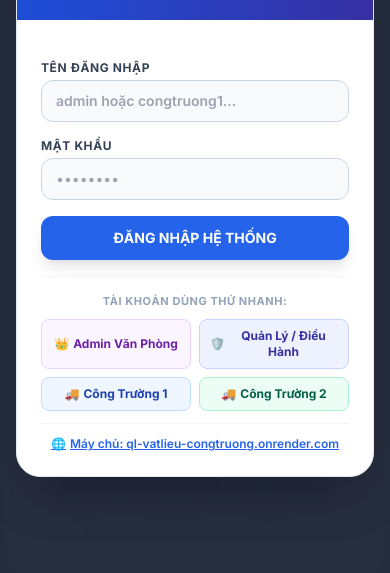
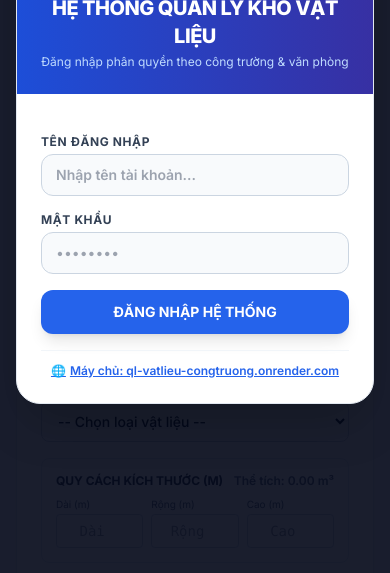
Before and after one commit to khanh1276-art/ql-vatlieu-android-app, a website: page www/index.html in a window 390 px wide. Shown: the part 270-843 px from the top of the page. Drawn offline with nearby package versions, Linux system fonts and the light colour scheme.

Commit message:
Fix mobile typing input lag, hardware acceleration, and remove trial accounts

```diff
--- a/capacitor.config.json
+++ b/capacitor.config.json
@@ -8,7 +8,7 @@
   },
   "android": {
     "allowMixedContent": true,
-    "captureInput": true,
+    "captureInput": false,
     "webContentsDebuggingEnabled": true
   }
 }
--- a/www/index.html
+++ b/www/index.html
@@ -45,7 +45,7 @@
 <body class="bg-slate-100 text-slate-800 min-h-screen flex flex-col">
 
   <!-- ==================== MÀN HÌNH ĐĂNG NHẬP (LOGIN OVERLAY) ==================== -->
-  <div id="loginOverlay" class="fixed inset-0 bg-slate-900/90 backdrop-blur-md z-50 flex items-center justify-center p-4">
+  <div id="loginOverlay" class="fixed inset-0 bg-slate-950/90 z-50 flex items-center justify-center p-4">
     <div class="bg-white rounded-3xl shadow-2xl max-w-md w-full overflow-hidden border border-slate-200">
       <!-- Header card -->
       <div class="bg-gradient-to-r from-blue-700 to-indigo-800 text-white p-6 text-center">
@@ -64,8 +64,8 @@
           <label class="block text-xs font-bold text-slate-700 uppercase tracking-wider mb-1">
             Tên Đăng Nhập
           </label>
-          <input type="text" id="loginUsername" required placeholder="admin hoặc congtruong1..."
-            autocomplete="username"
+          <input type="text" id="loginUsername" required placeholder="Nhập tên tài khoản..."
+            autocomplete="username" autocorrect="off" autocapitalize="none" spellcheck="false" inputmode="text"
             class="w-full text-sm font-semibold px-3.5 py-2.5 bg-slate-50 border border-slate-300 rounded-xl focus:bg-white focus:border-blue-600 focus:outline-none">
         </div>
 
@@ -74,7 +74,7 @@
             Mật Khẩu
           </label>
           <input type="password" id="loginPassword" required placeholder="••••••••"
-            autocomplete="current-password"
+            autocomplete="current-password" autocorrect="off" autocapitalize="none" spellcheck="false"
             class="w-full text-sm px-3.5 py-2.5 bg-slate-50 border border-slate-300 rounded-xl focus:bg-white focus:border-blue-600 focus:outline-none">
         </div>
 
@@ -83,36 +83,12 @@
           <span>ĐĂNG NHẬP HỆ THỐNG</span>
         </button>
 
-        <!-- Nút đăng nhập nhanh mẫu để trải nghiệm -->
-        <div class="pt-4 border-t border-slate-100">
-          <p class="text-[11px] font-bold text-slate-400 uppercase tracking-wider text-center mb-2.5">
-            Tài Khoản Dùng Thử Nhanh:
-          </p>
-          <div class="grid grid-cols-2 gap-2">
-            <button type="button" onclick="quickFillLogin('admin', 'admin@123')"
-              class="px-2.5 py-2 bg-purple-50 hover:bg-purple-100 text-purple-800 rounded-lg text-xs font-bold border border-purple-200 flex items-center justify-center gap-1">
-              <span>👑</span> Admin Văn Phòng
-            </button>
-            <button type="button" onclick="quickFillLogin('dieuhanh', '123456')"
-              class="px-2.5 py-2 bg-indigo-50 hover:bg-indigo-100 text-indigo-800 rounded-lg text-xs font-bold border border-indigo-200 flex items-center justify-center gap-1">
-              <span>🛡️</span> Quản Lý / Điều Hành
-            </button>
-            <button type="button" onclick="quickFillLogin('congtruong1', '123456')"
-              class="px-2.5 py-2 bg-blue-50 hover:bg-blue-100 text-blue-800 rounded-lg text-xs font-bold border border-blue-200 flex items-center justify-center gap-1">
-              <span>🚚</span> Công Trường 1
-            </button>
-            <button type="button" onclick="quickFillLogin('congtruong2', '123456')"
-              class="px-2.5 py-2 bg-emerald-50 hover:bg-emerald-100 text-emerald-800 rounded-lg text-xs font-bold border border-emerald-200 flex items-center justify-center gap-1">
-              <span>🚚</span> Công Trường 2
-            </button>
-          </div>
-          <!-- Cấu hình máy chủ kết nối (Render / LAN) -->
-          <div class="pt-3 mt-3 border-t border-slate-100 text-center">
-            <button type="button" onclick="NativeApp.openServerModal()"
-              class="text-xs text-blue-600 hover:text-blue-800 font-semibold underline flex items-center justify-center gap-1 mx-auto">
-              <span>🌐</span> <span id="loginServerLabel">Máy chủ: ql-vatlieu-congtruong.onrender.com</span>
-            </button>
-          </div>
+        <!-- Cấu hình máy chủ kết nối (Render / LAN) -->
+        <div class="pt-3 border-t border-slate-100 text-center">
+          <button type="button" onclick="NativeApp.openServerModal()"
+            class="text-xs text-blue-600 hover:text-blue-800 font-semibold underline flex items-center justify-center gap-1 mx-auto">
+            <span>🌐</span> <span id="loginServerLabel">Máy chủ: ql-vatlieu-congtruong.onrender.com</span>
+          </button>
         </div>
       </form>
     </div>
--- a/www/style.css
+++ b/www/style.css
@@ -20,10 +20,12 @@ html, body {
   height: 100%;
 }
 
-/* Cho phép chọn văn bản trong ô nhập liệu */
+/* Cho phép chọn văn bản trong ô nhập liệu và tăng tốc GPU khi gõ */
 input, textarea, select {
   -webkit-user-select: text !important;
   user-select: text !important;
+  transform: translateZ(0);
+  -webkit-transform: translateZ(0);
 }
 
 /* Chuẩn hóa toàn bộ hình ảnh cố định, không méo tỉ lệ */
```
Also changed, not shown: 2 other files.
